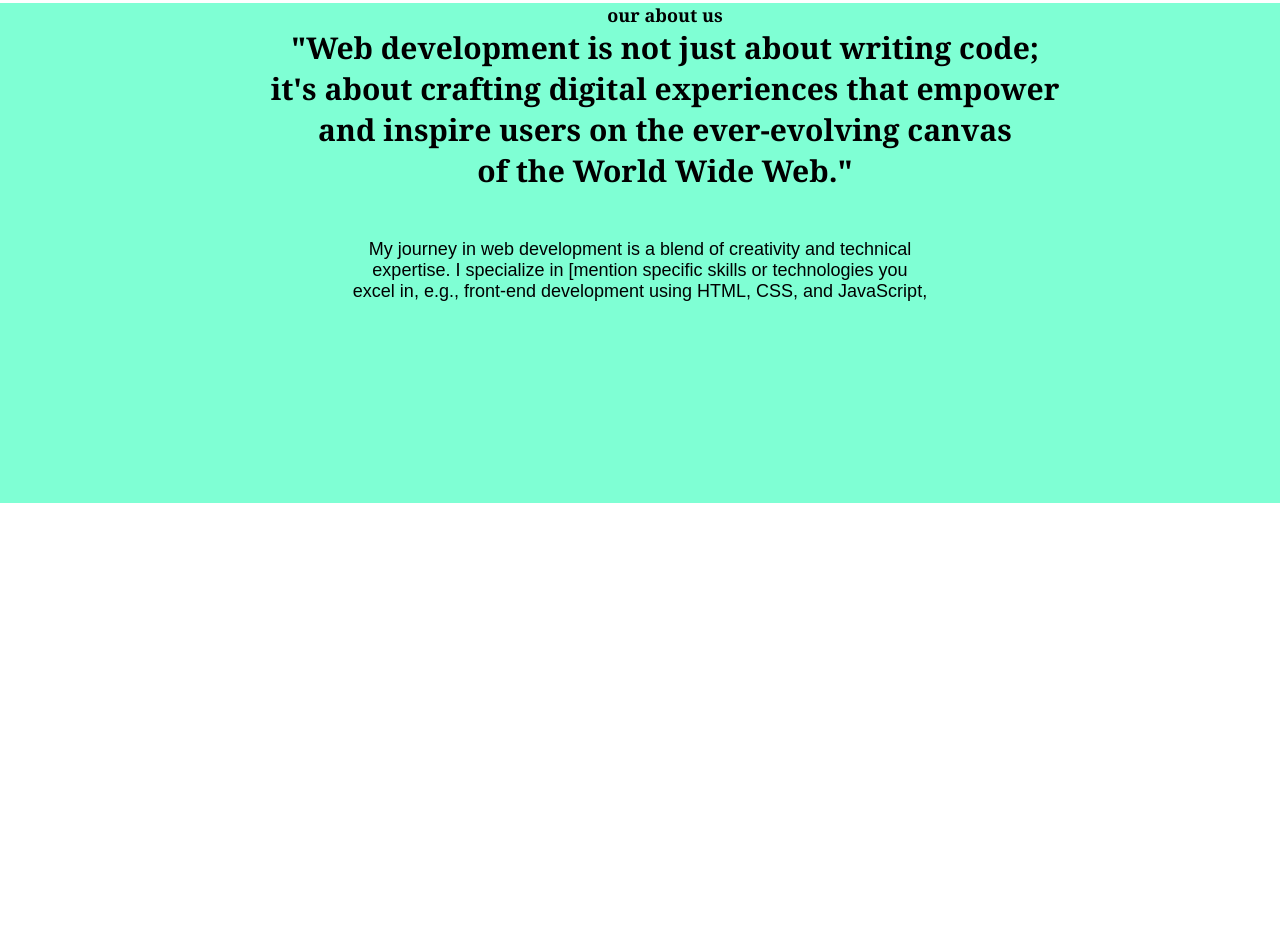
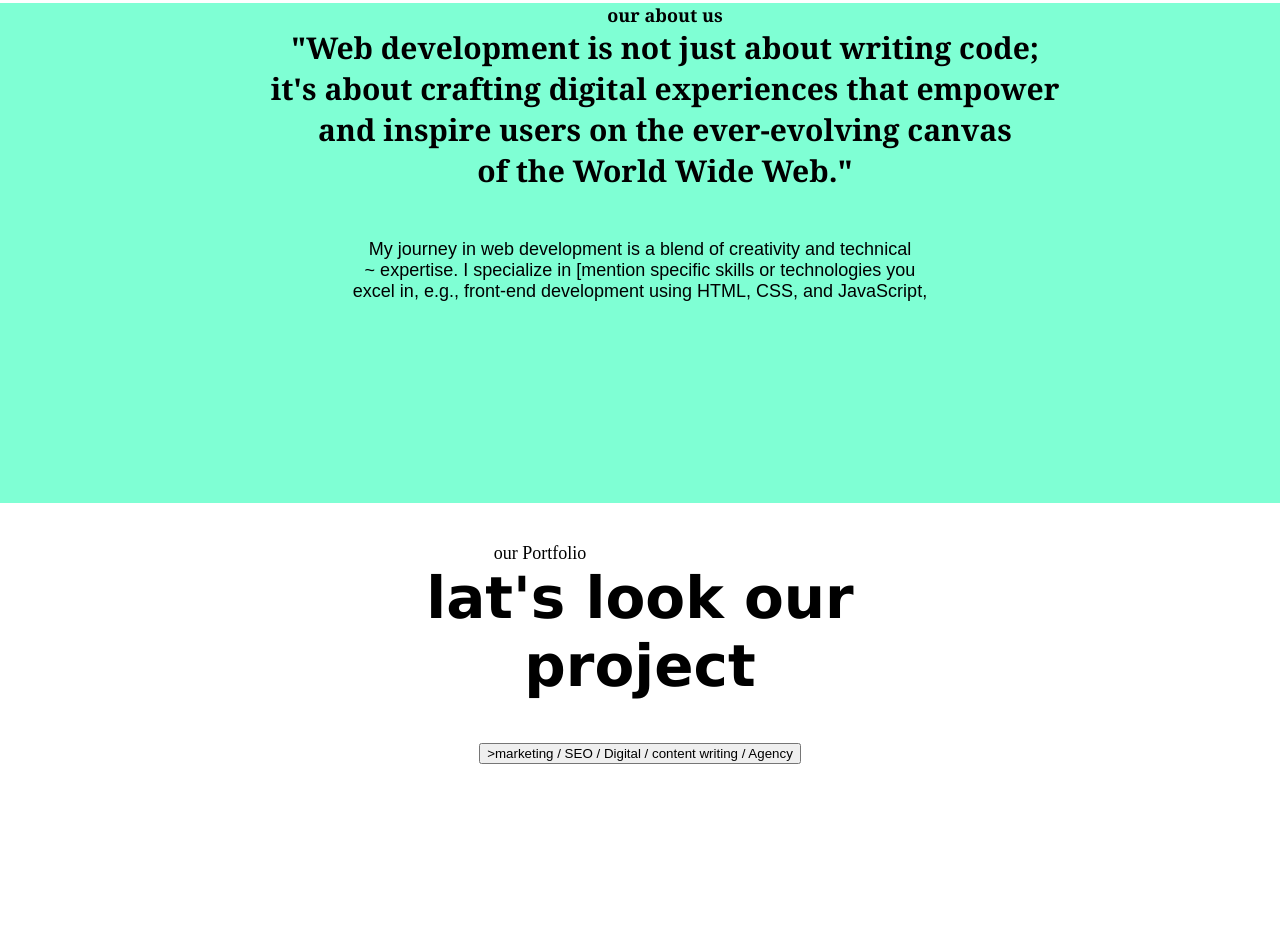
Before and after one commit to Amjad-722/portfilio, a plain HTML site: page index.html in a window 1280 px wide. Shown: the part 1010-1953 px from the top of the page. Before the commit the page ends 1513 px from the top, so only its background shows below. Drawn offline with Linux system fonts and the light colour scheme.

Commit message:
add new section

```diff
--- a/index.html
+++ b/index.html
@@ -69,11 +69,36 @@
       </h2>
       <p class="ourJourney">
         My journey in web development is a blend of creativity and technical
-        <br />
+        <br />~
         expertise. I specialize in [mention specific skills or technologies you
         <br />
         excel in, e.g., front-end development using HTML, CSS, and JavaScript,
       </p>
     </section>
+
+    <!-- PORTFOLIO SECTION--------------------------------------------------------------- -->
+
+
+    <section>
+      <div class="PORT">
+        <h3 >our Portfolio</h3>
+        <p>lat's look our <br>project</p>
+      </div>
+      <div class=" boton">
+        <button>
+
+          <span>>marketing</span>   /   SEO  /   Digital   /   content writing   /   Agency
+        </button>
+      </div>
+
+
+
+
+
+
+
+
+
+    </section>
   </body>
 </html>
--- a/pot.css
+++ b/pot.css
@@ -164,7 +164,7 @@ h1 {
 
   font-size: 18px;
   text-align: center;
-  font-family: Cambria, Cochin, Georgia, Times, 'Times New Roman', serif;
+  font-family: Cambria, Cochin, Georgia, Times, "Times New Roman", serif;
   padding-left: 50px;
 }
 
@@ -177,5 +177,34 @@ h1 {
   padding-top: 30px;
   font-size: 18px;
   font-family: Arial, Helvetica, sans-serif;
+}
+
+/* ------------------------------------------------------PORTFOLIO SECTION HERE------------------------------------- */
+
+.PORT {
+  height: 400px;
+  text-align: center;
 
 }
+.PORT h3{
+font-size: 18px;
+margin: 0;
+margin-top: 40px;
+padding-right: 200px;
+font-weight: lighter;
+
+
+}
+.PORT p{
+font-size: 58px;
+font-weight: bold;
+margin: 0;
+font-family: 'Lucida Sans', 'Lucida Sans Regular', 'Lucida Grande', 'Lucida Sans Unicode', Geneva, Verdana, sans-serif;
+}
+.boton{
+text-align: center;
+margin-top: -200px;
+
+
+
+}
```
